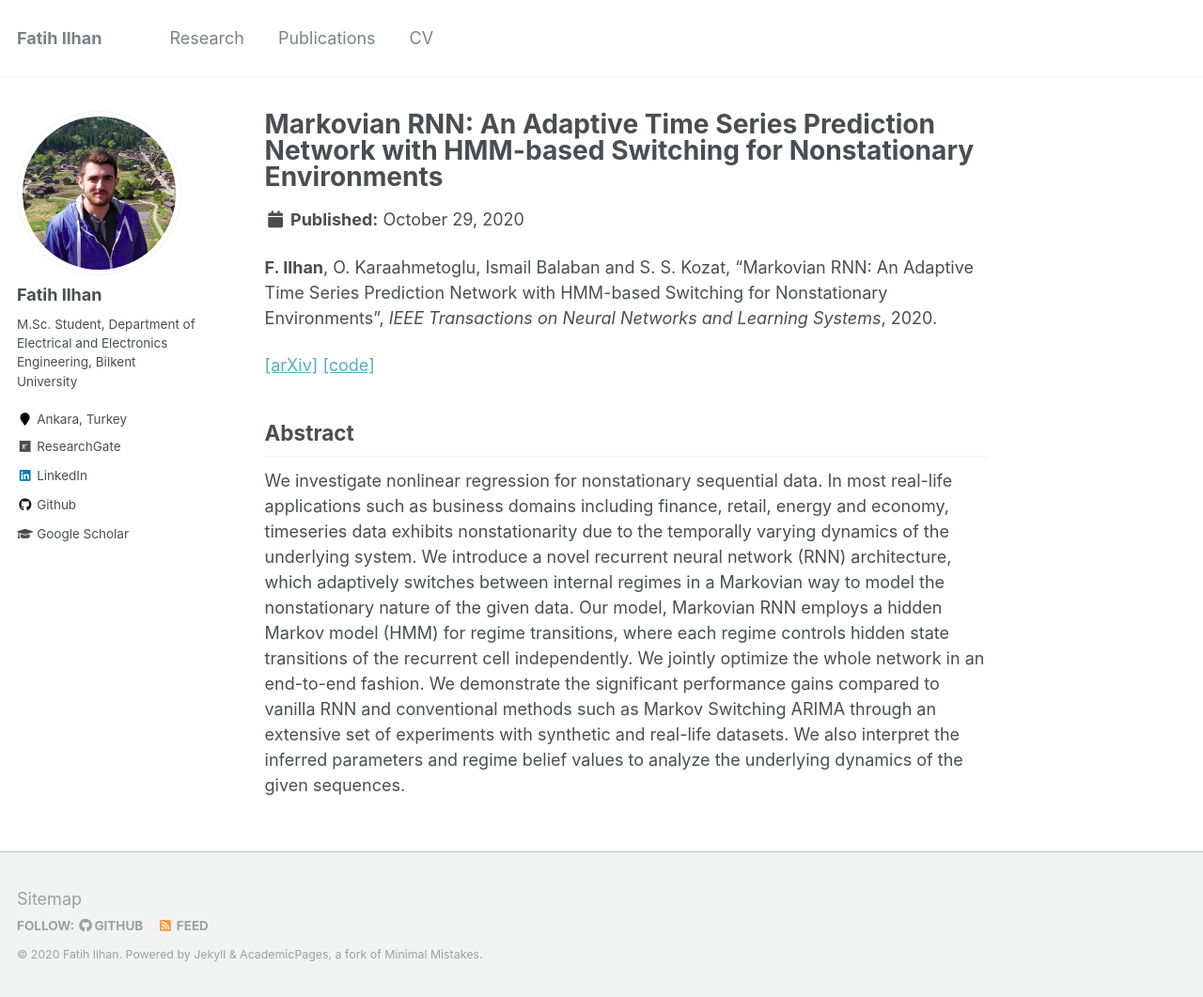
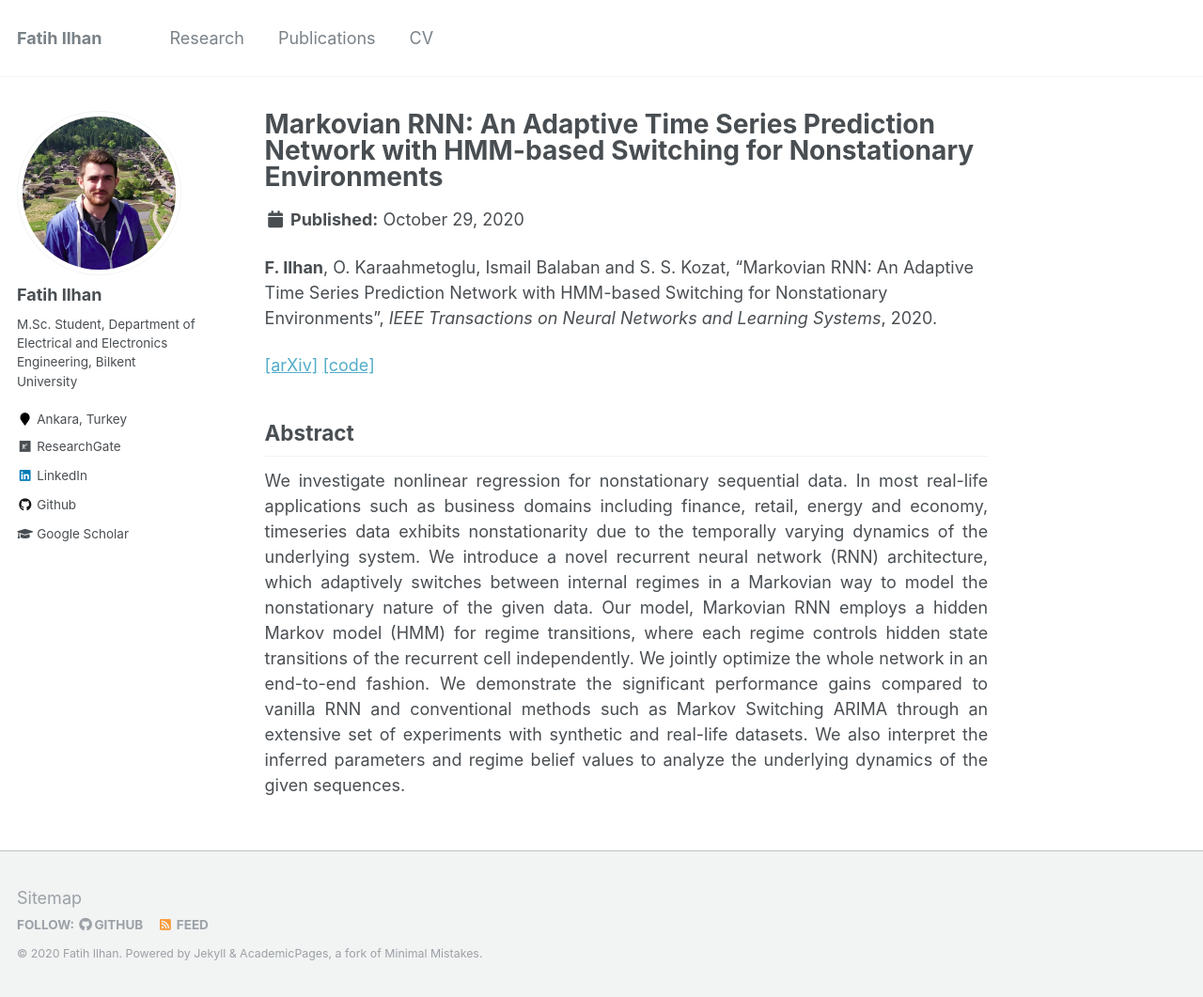
Before and after one commit to fatih-ilhan/fatih-ilhan.github.io, a Jekyll site: the page built from _publications/mRNN.md, in a window 1280 px wide and 1061 px high. Shown: the whole window at 94% size. Built offline with Jekyll 4.4.1, drawn with Linux system fonts in a browser that asks for light colours.

Commit message:
Update mRNN.md

```diff
--- a/_publications/mRNN.md
+++ b/_publications/mRNN.md
@@ -9,4 +9,4 @@ permalink: /publications/mRNN
 
 
 ## Abstract
-We investigate nonlinear regression for nonstationary sequential data. In most real-life applications such as business domains including finance, retail, energy and economy, timeseries data exhibits nonstationarity due to the temporally varying dynamics of the underlying system. We introduce a novel recurrent neural network (RNN) architecture, which adaptively switches between internal regimes in a Markovian way to model the nonstationary nature of the given data. Our model, Markovian RNN employs a hidden Markov model (HMM) for regime transitions, where each regime controls hidden state transitions of the recurrent cell independently. We jointly optimize the whole network in an end-to-end fashion. We demonstrate the significant performance gains compared to vanilla RNN and conventional methods such as Markov Switching ARIMA through an extensive set of experiments with synthetic and real-life datasets. We also interpret the inferred parameters and regime belief values to analyze the underlying dynamics of the given sequences.
+<div style="text-align: justify">We investigate nonlinear regression for nonstationary sequential data. In most real-life applications such as business domains including finance, retail, energy and economy, timeseries data exhibits nonstationarity due to the temporally varying dynamics of the underlying system. We introduce a novel recurrent neural network (RNN) architecture, which adaptively switches between internal regimes in a Markovian way to model the nonstationary nature of the given data. Our model, Markovian RNN employs a hidden Markov model (HMM) for regime transitions, where each regime controls hidden state transitions of the recurrent cell independently. We jointly optimize the whole network in an end-to-end fashion. We demonstrate the significant performance gains compared to vanilla RNN and conventional methods such as Markov Switching ARIMA through an extensive set of experiments with synthetic and real-life datasets. We also interpret the inferred parameters and regime belief values to analyze the underlying dynamics of the given sequences.</div>
```
